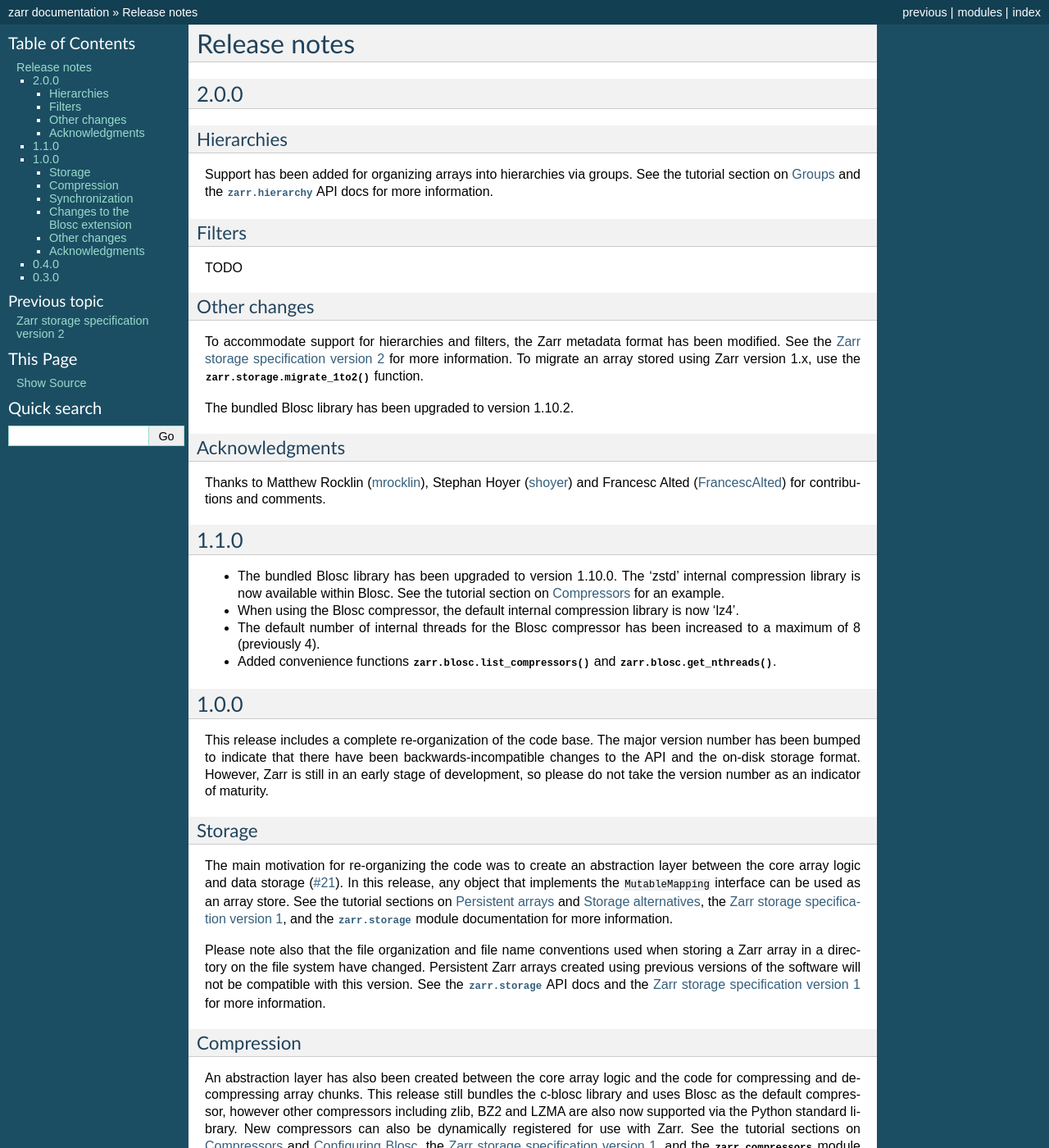
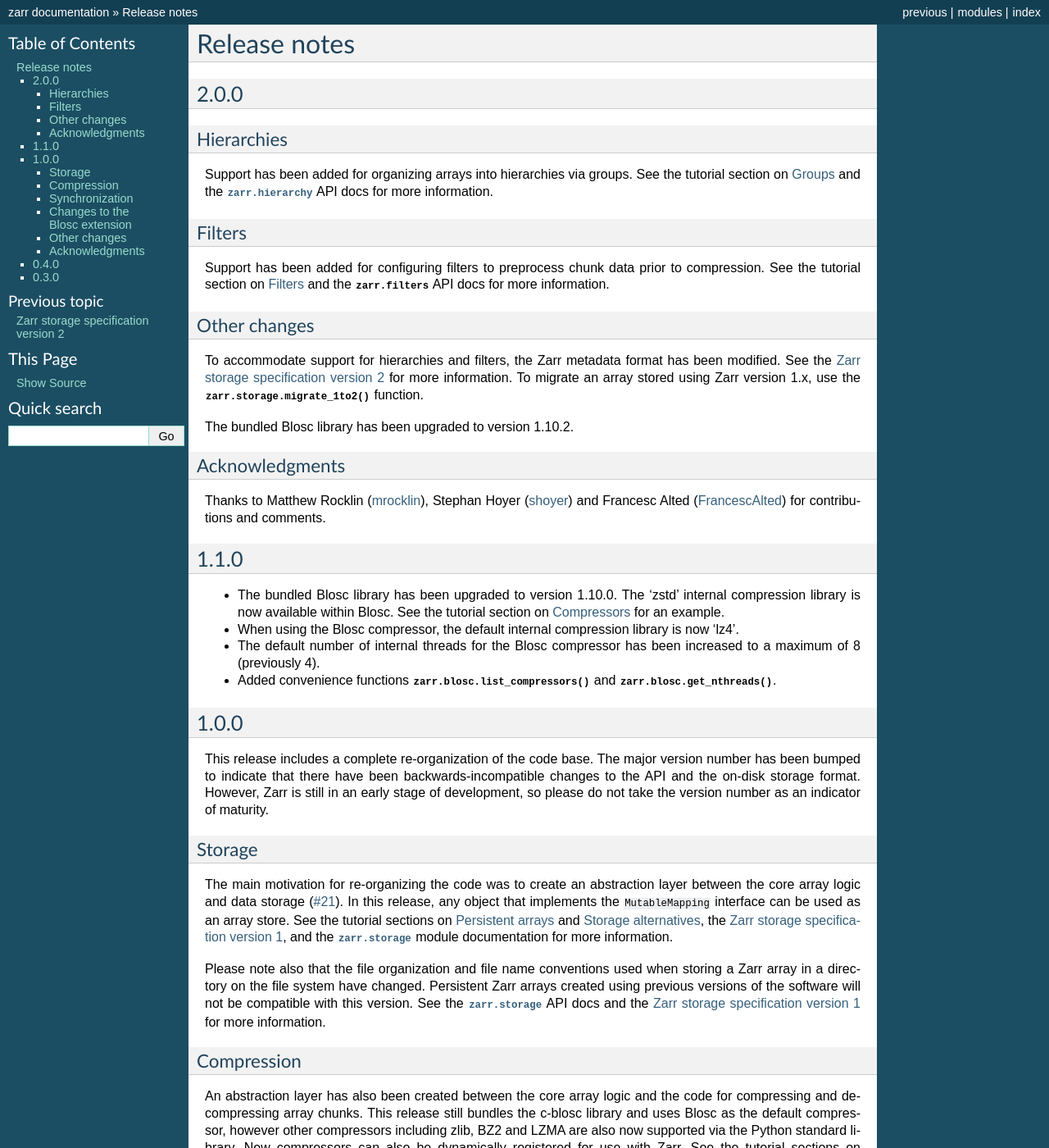
Before and after one commit to enthusiastdev121/zarr-python, a Sphinx documentation site: the page built from docs/release.rst, in a window 1280 px wide and 1400 px high. Shown: the whole window at 82% size. Built offline with Sphinx 7.4.7, drawn with Linux system fonts in a browser that asks for light colours; the version number could not be read and is left out; some of the changed text lies outside the part shown.

Commit message:
filters doco

```diff
--- a/docs/index.rst
+++ b/docs/index.rst
@@ -17,6 +17,7 @@ Highlights
 * Read an array concurrently from multiple threads or processes.
 * Write to an array concurrently from multiple threads or processes.
 * Organize arrays into hierarchies via groups.
+* Use filters to preprocess data and improve compression.
 
 Status
 ------
--- a/docs/release.rst
+++ b/docs/release.rst
@@ -16,7 +16,9 @@ API docs for more information.
 Filters
 ~~~~~~~
 
-TODO
+Support has been added for configuring filters to preprocess chunk data prior
+to compression. See the tutorial section on :ref:`tutorial_filters` and the
+:mod:`zarr.filters` API docs for more information.
 
 Other changes
 ~~~~~~~~~~~~~
--- a/docs/tutorial.rst
+++ b/docs/tutorial.rst
@@ -238,7 +238,7 @@ To disable compression, set ``compressor=None`` when creating an array.
 
 To disable compression, set ``compression=None`` when creating an array.
 
-.. _tutorial_sync:
+.. _tutorial_filters:
 
 Filters
 -------
@@ -271,6 +271,8 @@ Here is an example using the Zarr delta filter with the Blosc compressor:
 Zarr comes with implementations of delta, scale-offset, quantize, packbits and
 categorize filters. It is also relatively straightforward to implement custom
 filters. For more information see the :mod:`zarr.filters` API docs.
+
+.. _tutorial_sync:
 
 Parallel computing and synchronization
 --------------------------------------
```
